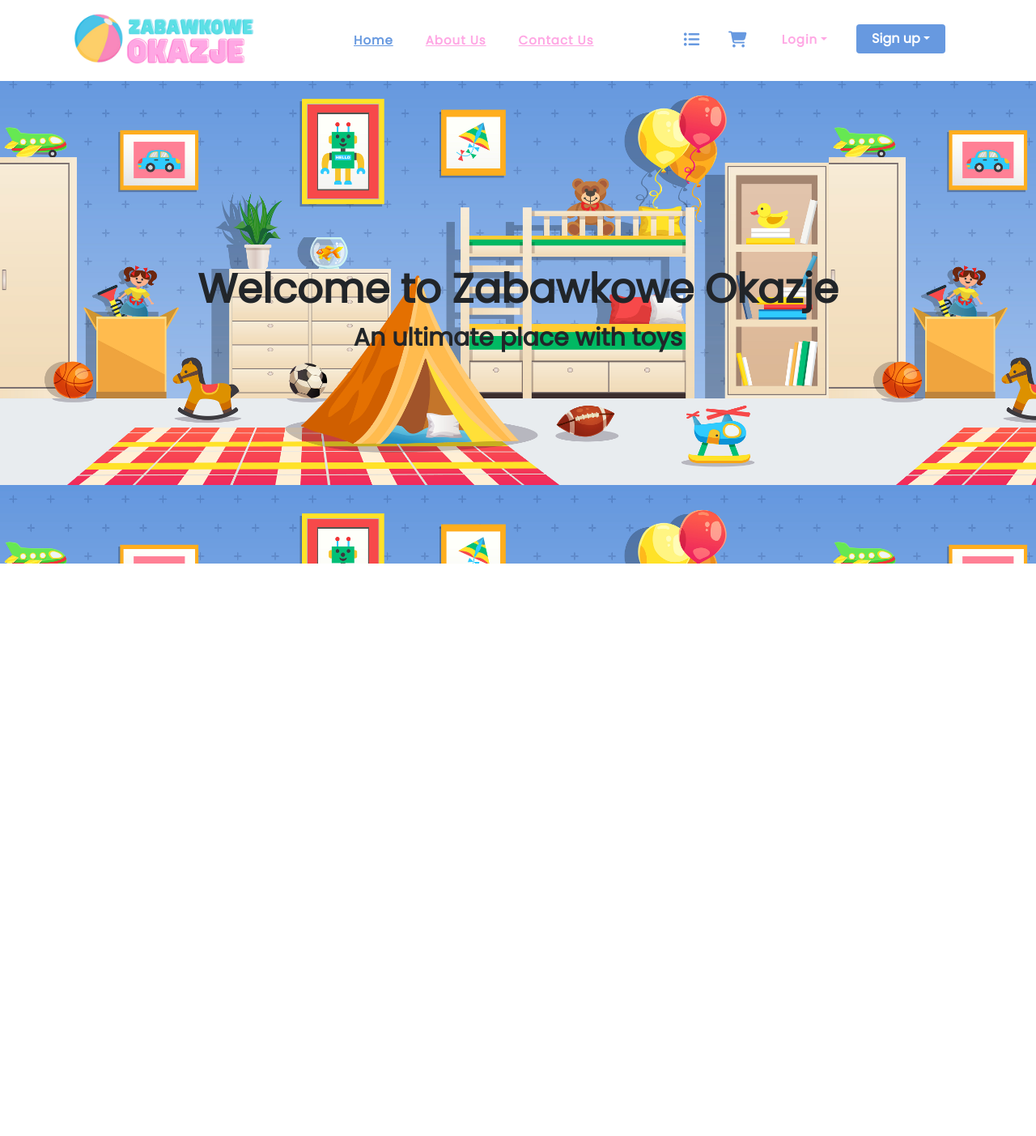
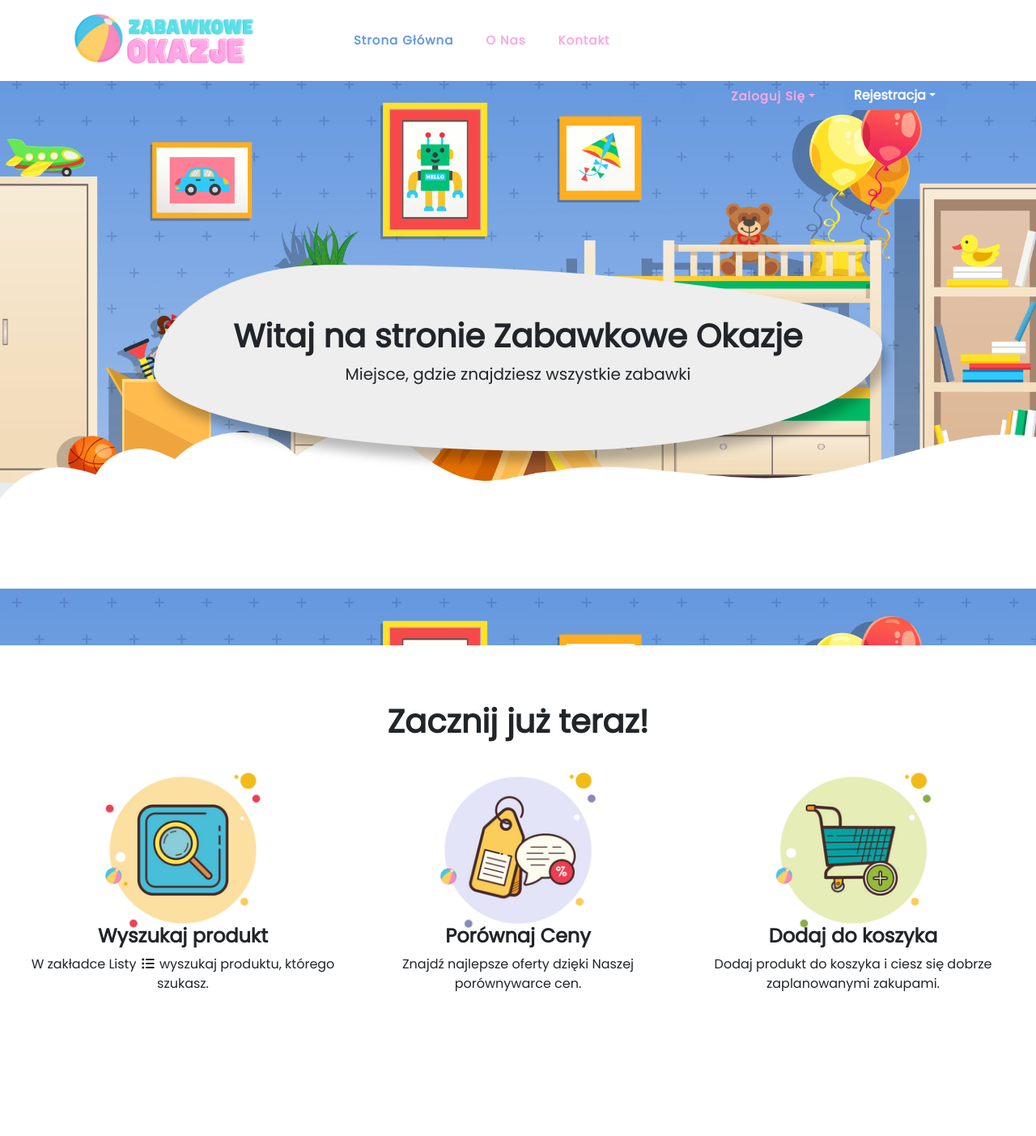
Before and after one commit to kacperson/ZabawkoweOkazje, a Flask app: page / in a window 1280 px wide. Shown: the whole page at 81% size. Before the commit the page ends 696 px from the top, so only its background shows below. Run offline with Flask 2, Linux system fonts and the light colour scheme; some libraries are stand-ins or nearby versions.

Commit message:
update graficzny index.html - dodane usługi

```diff
--- a/stronka/static/css/style.css
+++ b/stronka/static/css/style.css
@@ -117,6 +117,7 @@ header
 
 .header-area .main-nav .nav li a {
   display: block;
+  text-decoration: none;
   font-weight: bold;
   font-size: 15px;
   color: #FFA7E4;
@@ -408,18 +409,12 @@ main banner
 
 .main-banner .banner{
   width: 100%;
-  background: url("../image/room.jpg");
-  background-size: 80%;
+  background: url("../image/room-bg.jpg");
+  background-size: 100%;
   position: relative;
 }
 
-.main-banner .banner .background-room{
-    position: absolute;
-  top: 0;
-  left: 0;
-  width: 100%;
-  height: 100%;
-}
+
 
 .main-banner .banner .content{
   width: 100%;
@@ -428,13 +423,79 @@ main banner
   padding-bottom: 30vmin;
 }
 
+.main-banner .banner .content .title{
+  padding: 8vmin 4vmin;
+  width: 900px;
+  text-align: center;
+  margin: 0 auto;
+  border-radius: 24% 76% 46% 54% / 57% 43% 57% 43%;
+  box-shadow: 7.0px 13.9px 13.9px hsl(0deg 0% 0% / 0.28);
+  background: #eeeeee;
+  position: center;
+}
+
 .main-banner .banner .content h1{
   font-weight: bold;
-  font-size: 50px;
+  font-size: 40px;
 }
 
 .main-banner .banner .content p{
+  font-weight: normal;
+  font-size: 20px;
+}
+
+.service_section .custom-header h1{
   font-weight: bold;
-  font-size: 30px;
+}
 
+.service_section {
+  text-align: center;
+  padding-top: 200px;
+  padding-bottom: 125px;
+  background-repeat: no-repeat;
+  margin-top: -130px;
 }
+
+.service_section .custom-header h1 {
+  border-color: #2657a1;
+}
+
+.service_section .service_container {
+  display: -webkit-box;
+  display: -ms-flexbox;
+  display: flex;
+  -webkit-box-pack: center;
+      -ms-flex-pack: center;
+          justify-content: center;
+  -ms-flex-wrap: wrap;
+      flex-wrap: wrap;
+}
+
+.service_section .service_container .service_box {
+  width: 30%;
+  min-width: 300px;
+  margin: 35px 15px;
+}
+
+.service_section .service_container .service_box .img-box {
+  border-radius: 18px;
+  margin-top: -100px;
+  overflow: hidden;
+}
+
+.service_section .service_container .service_box .img-box img {
+  width: 100%;
+}
+
+.service_section .service_container .service_box .detail-box {
+  margin-top: -100px;
+}
+
+.service_section .service_container .service_box .detail-box h4 {
+  font-weight: bold;
+}
+
+.service_section a:hover {
+  -webkit-transform: translateY(-7px);
+          transform: translateY(-7px);
+}
--- a/stronka/templates/base.html
+++ b/stronka/templates/base.html
@@ -41,11 +41,11 @@
             <!-- ***** Menu ***** -->
               <div class="menu mr-auto">
                 <ul class="nav">
-                  <li class="scroll-to-section"><a href="/home" class="active">Home</a></li>
+                  <li class="scroll-to-section"><a href="/home" class="active">Strona Główna</a></li>
                   <!--<li class="scroll-to-section"><a href="#features">Features</a></li>-->
-                  <li class="scroll-to-section"><a href="/about">About Us</a></li>
+                  <li class="scroll-to-section"><a href="/about">O nas</a></li>
 
-                  <li class="scroll-to-section"><a href="/contact">Contact Us</a></li>
+                  <li class="scroll-to-section"><a href="/contact">Kontakt</a></li>
     {#              {% if current_user.is_authenticated %}#}
     {#              <a href="{{ url_for('logout_page') }}" class="nav-link login">Logout</a>#}
     {#              {% else %}#}
@@ -71,7 +71,7 @@
                       </li>
                       <li>
                         <div class="nav-item dropdown">
-                        <a href="#" data-toggle="dropdown" class="nav-link login dropdown-toggle mr-4">Login</a>
+                        <a href="#" data-toggle="dropdown" class="nav-link login dropdown-toggle mr-4">Zaloguj się</a>
                         <div class="dropdown-menu action-form text-center">
                             <form>
                                 <p class="hint-text">Welcome back!</p>
@@ -92,12 +92,15 @@
                       </li>
                       <li>
                         <div class="nav-item dropdown">
-                        <a href="#" data-toggle="dropdown" class="btn btn-primary dropdown-toggle sign-up-btn">Sign up</a>
+                        <a href="#" data-toggle="dropdown" class="btn btn-primary dropdown-toggle sign-up-btn">Rejestracja</a>
                         <div class="dropdown-menu action-form text-center">
                             <form>
                                 <p class="hint-text">Fill in this form to create your account!</p>
                                 <div class="form-group">
                                     <input type="text" class="form-control" placeholder="Username" required="required">
+                                </div>
+                                <div class="form-group">
+                                    <input type="text" class="form-control" placeholder="Email" required="required">
                                 </div>
                                 <div class="form-group">
                                     <input type="password" class="form-control" placeholder="Password" required="required">
--- a/stronka/templates/index.html
+++ b/stronka/templates/index.html
@@ -3,17 +3,69 @@
 
 {% block content %}
 <main>
-    <div class="main-banner">
+    <section class="main-banner">
       <div class="container-fluid p-0">
         <div class="banner">
-          <div class="background-room"></div>
-          <div class="content text-center">
-            <h1>Welcome to Zabawkowe Okazje</h1>
-            <p>An ultimate place with toys</p>
+          <div class="content">
+              <div class="title text-center">
+                <h1>Witaj na stronie Zabawkowe Okazje</h1>
+                    <p>Miejsce, gdzie znajdziesz wszystkie zabawki</p>
+              </div>
           </div>
         </div>
       </div>
-    </div>
+    </section>
+
+    <section class="service_section">
+        <div class="container-fluid p-0">
+            <div class="custom-header">
+                <h1>Zacznij już teraz!</h1>
+            </div>
+            <div class="service_container layout_padding2">
+        <div class="service_box">
+          <div class="img-box">
+            <img src="../static/image/search.png" alt=""/>
+          </div>
+          <div class="detail-box">
+            <h4>
+              Wyszukaj produkt
+            </h4>
+            <p>
+              W zakładce Listy <i  class="fa-solid fa-list-ul fa-fw"></i> wyszukaj produktu, którego szukasz.
+            </p>
+          </div>
+        </div>
+        <div class="service_box">
+          <div class="img-box">
+            <img src="../static/image/findprice.png" alt=""/>
+          </div>
+          <div class="detail-box">
+            <h4>
+              Porównaj Ceny
+            </h4>
+            <p>
+              Znajdź najlepsze oferty dzięki Naszej porównywarce cen.
+            </p>
+          </div>
+        </div>
+        <div class="service_box">
+          <div class="img-box">
+            <img src="../static/image/cart.png" alt=""/>
+          </div>
+          <div class="detail-box">
+            <h4>
+              Dodaj do koszyka
+            </h4>
+            <p>
+              Dodaj produkt do koszyka i ciesz się dobrze zaplanowanymi zakupami.
+            </p>
+          </div>
+        </div>
+      </div>
+        </div>
+    </section>
+
+
   </main>
 
 {% endblock %}
```
Also changed, not shown: stronka/static/css/list.css (+65 -5 lines), stronka/templates/list.html (+27 -2 lines), stronka/static/image/cart.png (added), stronka/static/image/findprice.png (added), stronka/static/image/room-bg.jpg (added), stronka/static/image/room.jpg (deleted), stronka/static/image/search.png (added), stronka/static/image/service-bg.png (added).
